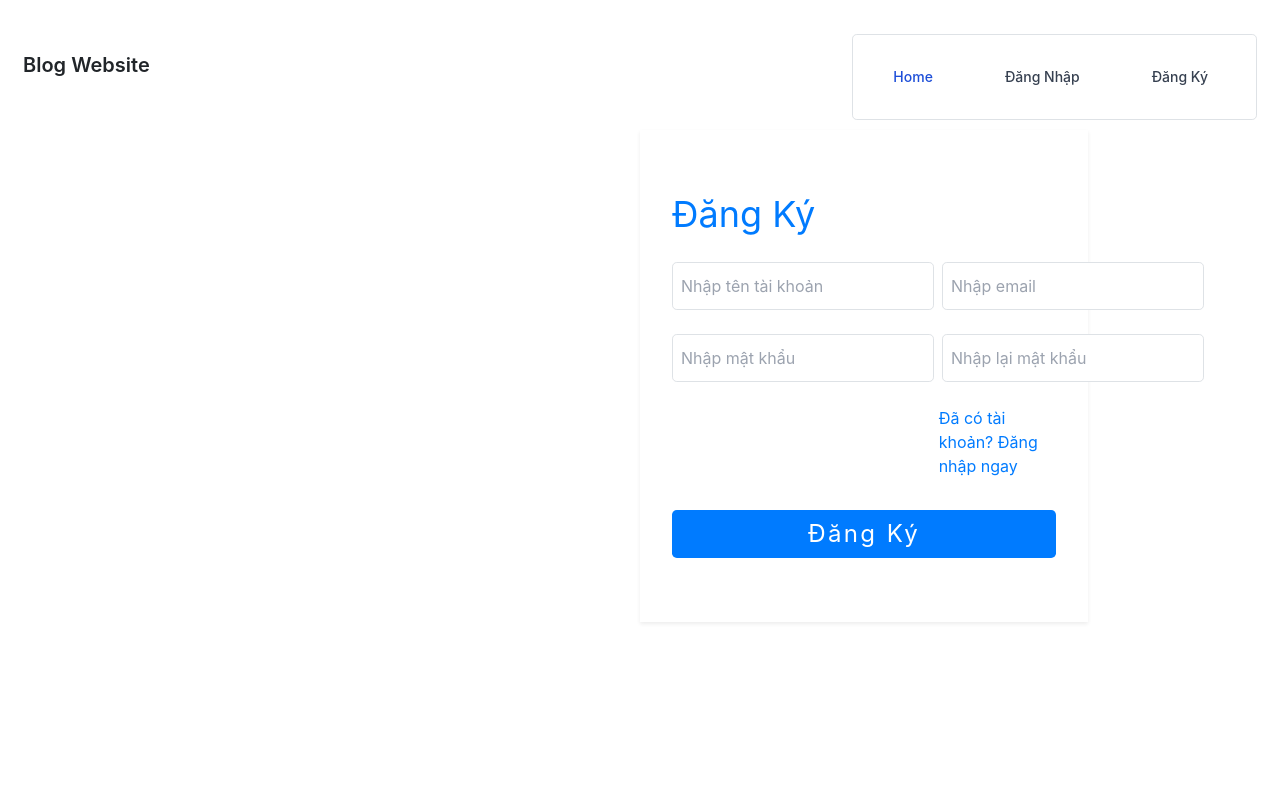
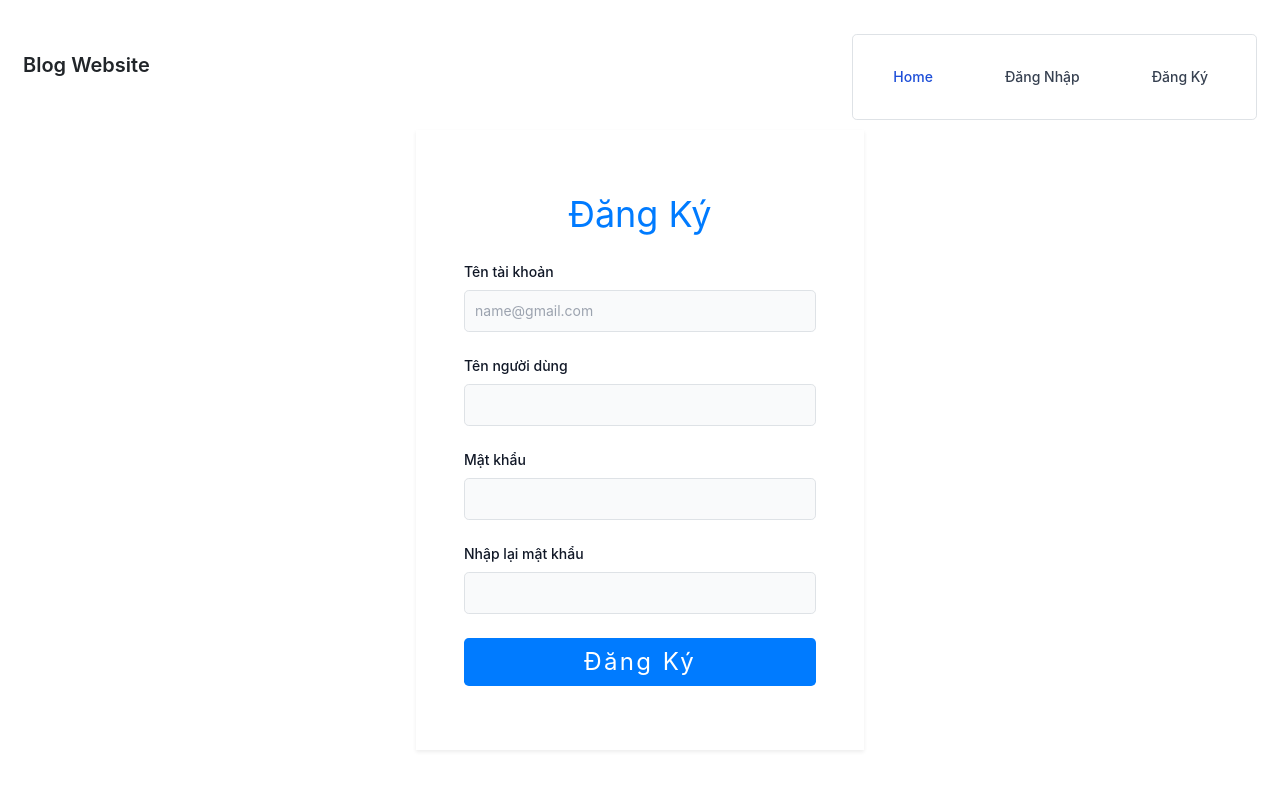
Before and after one commit to ndkhangvl/Blog_Web, a Vue app in the folder frontend/: page /register in a window 1280 px wide. Shown: the top 790 px of the page. Built offline with nearby package versions, Linux system fonts and the light colour scheme.

Commit message:
Edit UI login/register

```diff
--- a/frontend/src/App.vue
+++ b/frontend/src/App.vue
@@ -9,17 +9,20 @@ export default {
 </script>
 
 <template>
-  <AppHeader />
-  <div class="flex items-center justify-center h-full ">
-    <router-view v-slot="{ Component }">
+  <div>
+    <AppHeader />
+  </div>
+<div class="container mx-auto">
+  <router-view />
+</div>
+    <!-- <router-view v-slot="{ Component }">
       <transition name="fade" >
         <keep-alive>
           <component :is="Component"/>
         </keep-alive>
       </transition>
-    </router-view>
+    </router-view> -->
    <!-- <Login/> -->
-  </div>
 </template>
 
 <style scoped lang="postcss">
--- a/frontend/src/view/Login.vue
+++ b/frontend/src/view/Login.vue
@@ -1,9 +1,9 @@
 <template>
-    <div class="flex lg:max-w-4xl max-w-3xl lg:flex-grow">
+    <div class="flex lg:max-w-4xl max-w-3xl lg:flex-grow mx-auto">
         <div
-            class="lg:bg-white lg:w-1/2 lg:p-8 lg:py-16 lg:px-12 space-y-7 marlene-rounded-l-lg shadow-sm w-max p-8 marlene-bg-glass-ex">
+            class="lg:bg-white lg:w-1/2 lg:p-8 lg:py-16 lg:px-12 space-y-7 marlene-rounded-l-lg shadow-sm w-max p-8 marlene-bg-glass-ex mx-auto">
             <div class="space-y-3.5">
-                <p class="mb-2 text-primary text-4xl">Đăng Nhập</p>
+                <p class="mb-2 text-primary text-4xl text-center">Đăng Nhập</p>
             </div>
             <form>
                 <div class="mb-6">
--- a/frontend/src/view/Register.vue
+++ b/frontend/src/view/Register.vue
@@ -1,44 +1,42 @@
 <template>
-    <div class="flex lg:max-w-4xl max-w-3xl lg:flex-grow">
-   <!-- <div class="flex lg:max-w-4xl max-w-3xl lg:flex-grow "> -->
-    <div class="lg:w-1/2 marlene-bg-glass rounded-l-lg invisible lg:visible w-0">
-      <div>
-        <img src="https://cdn.jsdelivr.net/gh/MarleneJiang/ImgHosting/img/88920916_p1.png" alt="" class="-mt-20 w-10/12 ml-8">
+  <div class="flex lg:max-w-4xl max-w-3xl lg:flex-grow mx-auto">
+  <div
+    class="lg:bg-white lg:w-1/2 lg:p-8 lg:py-16 lg:px-12 space-y-7 marlene-rounded-l-lg shadow-sm w-max p-8 marlene-bg-glass-ex mx-auto">
+    <div class="space-y-3.5">
+      <p class="text-primary text-4xl mb-2 text-center">Đăng Ký</p>
     </div>
+    <form>
+      <div class="mb-6">
+        <label for="email" class="block mb-2 text-sm font-medium text-gray-900 dark:text-white">Tên tài khoản</label>
+        <input type="email" id="email"
+          class="bg-gray-50 border border-gray-300 text-gray-900 text-sm rounded-lg focus:ring-blue-500 focus:border-blue-500 block w-full p-2.5 dark:bg-gray-700 dark:border-gray-600 dark:placeholder-gray-400 dark:text-white dark:focus:ring-blue-500 dark:focus:border-blue-500"
+          placeholder="name@gmail.com" required>
       </div>
-    <div class="lg:bg-white lg:w-1/2 lg:p-8 lg:py-16 lg:px-8 space-y-7 marlene-rounded-r-lg shadow-sm w-max p-8 marlene-bg-glass-ex">
-      <div class="space-y-3.5">
-        <p class="mb-2 text-primary text-4xl">Đăng Ký</p>
-
+      <div class="mb-6">
+        <label for="password" class="block mb-2 text-sm font-medium text-gray-900 dark:text-white">Tên người
+          dùng</label>
+        <input type="password" id="password"
+          class="bg-gray-50 border border-gray-300 text-gray-900 text-sm rounded-lg focus:ring-blue-500 focus:border-blue-500 block w-full p-2.5 dark:bg-gray-700 dark:border-gray-600 dark:placeholder-gray-400 dark:text-white dark:focus:ring-blue-500 dark:focus:border-blue-500"
+          required>
       </div>
-      <form class="space-y-8">
-        <div class="space-y-6">
-          <div class="flex space-x-2 block">
-            <input
-                class="border  border-gray focus:border-primary rounded-lg appearance-none p-1 pl-2 h-12 focus:outline-none focus:ring-1 focus:ring-primary" placeholder="Nhập tên tài khoản"
-                type="text">
-            <input
-                class="border  border-gray focus:border-primary rounded-lg appearance-none p-1 pl-2 h-12 focus:outline-none focus:ring-1 focus:ring-primary" placeholder="Nhập email"
-                type="email">
+      <div class="mb-6">
+        <label for="password" class="block mb-2 text-sm font-medium text-gray-900 dark:text-white">Mật khẩu</label>
+        <input type="password" id="password"
+          class="bg-gray-50 border border-gray-300 text-gray-900 text-sm rounded-lg focus:ring-blue-500 focus:border-blue-500 block w-full p-2.5 dark:bg-gray-700 dark:border-gray-600 dark:placeholder-gray-400 dark:text-white dark:focus:ring-blue-500 dark:focus:border-blue-500"
+          required>
       </div>
-          <div class="flex space-x-2 block">
-            <input
-                class="border  border-gray focus:border-primary rounded-lg appearance-none p-1 pl-2 h-12 focus:outline-none focus:ring-1 focus:ring-primary" placeholder="Nhập mật khẩu"
-                type="password">
-            <input
-                class="border  border-gray focus:border-primary rounded-lg appearance-none p-1 pl-2 h-12 focus:outline-none focus:ring-1 focus:ring-primary" placeholder="Nhập lại mật khẩu"
-                type="password">
-          </div>
-          <div class="grid grid-cols-6 gap-4">
-            <div class="col-end-7 col-span-2">
-              <router-link class="text-primary" to="/login">Đã có tài khoản? Đăng nhập ngay</router-link>
-            </div>
-          </div>
+      <div class="mb-6">
+        <label for="password" class="block mb-2 text-sm font-medium text-gray-900 dark:text-white">Nhập lại mật
+          khẩu</label>
+        <input type="password" id="password"
+          class="bg-gray-50 border border-gray-300 text-gray-900 text-sm rounded-lg focus:ring-blue-500 focus:border-blue-500 block w-full p-2.5 dark:bg-gray-700 dark:border-gray-600 dark:placeholder-gray-400 dark:text-white dark:focus:ring-blue-500 dark:focus:border-blue-500"
+          required>
       </div>
       <div class="block text-center ">
-          <button class="tracking-widest bg-primary min-w-full h-12 focus:bg-secondary hover:bg-secondary text-white rounded-lg text-2xl marlene-btn" type="submit">Đăng Ký</button>
+        <button
+          class="tracking-widest bg-primary min-w-full h-12 focus:bg-secondary hover:bg-secondary text-white rounded-lg text-2xl marlene-btn"
+          type="submit">Đăng Ký</button>
       </div>
-
     </form>
   </div>
 </div>
@@ -49,4 +47,5 @@
 </script>
 
 <style>
+
 </style>
```
Lines whose indentation alone changed are shown as unchanged.
